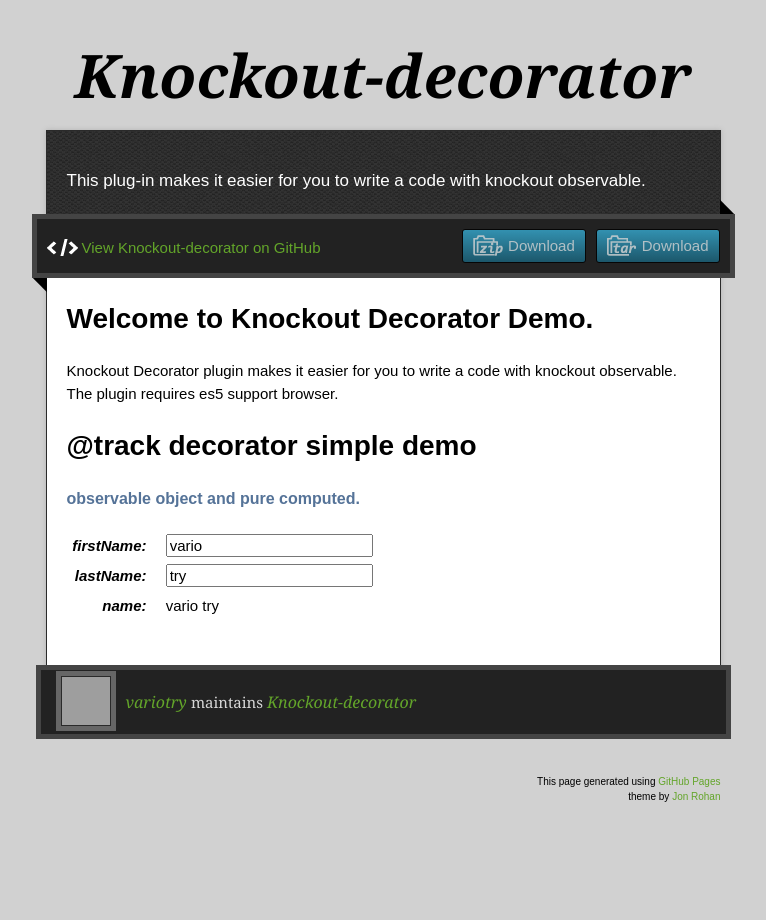
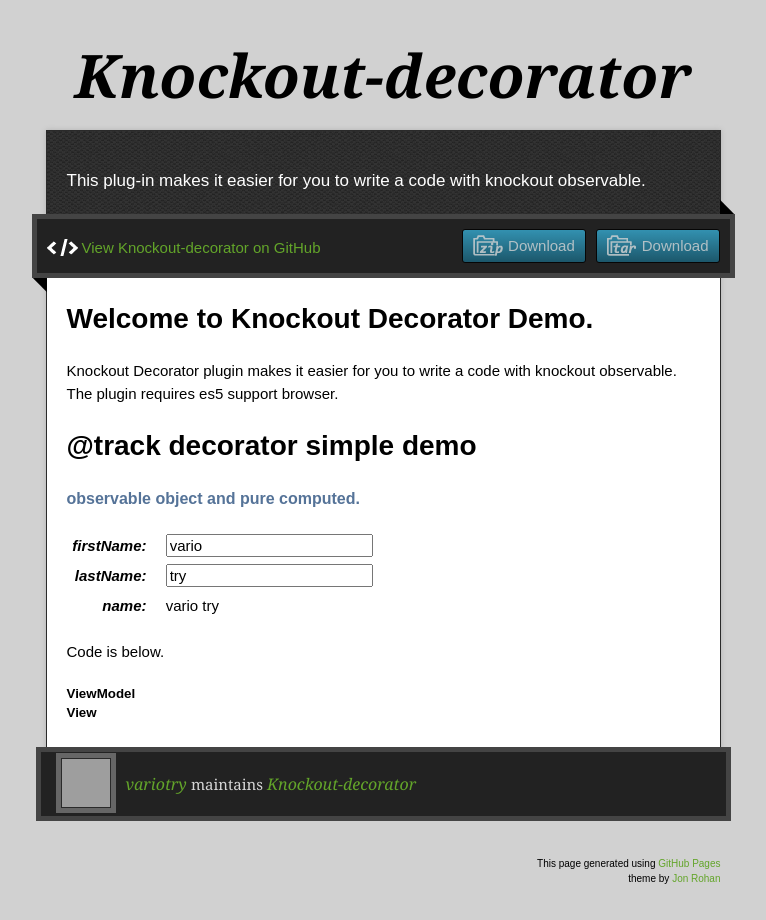
Before and after one commit to variotry/knockout-decorator, a website: page index.html in a window 1280 px wide. Shown: the whole page, without its empty margins (257-1023 px from the left). Before the commit the page ends 894 px from the top, so only its background shows below. Drawn offline with nearby package versions, Linux system fonts and the light colour scheme; grey boxes are pictures that could not be loaded.

Commit message:
Add source code views

```diff
--- a/index.html
+++ b/index.html
@@ -61,6 +61,14 @@
 							<dd data-bind="text:name" title="computed result"></dd>
 						</dl>
 					</article>
+
+					<aside class="src">
+						<p>Code is below.</p>
+						<h1>ViewModel</h1>
+						<script src="https://gist.github.com/variotry/b8e56c3f65cd8bfc209f0981baaeebf4.js"></script>
+						<h1>View</h1>
+						<script src="https://gist.github.com/variotry/c08351513021243be81ad9d5d68bab07.js"></script>
+					</aside>
 				</article>
 			</article>
 		</div>
--- a/sass/demo.scss
+++ b/sass/demo.scss
@@ -26,3 +26,17 @@
 		}
 	}
 }
+
+// common
+aside.src
+{
+	h1
+	{
+		font-size:10pt;
+		margin:0;
+	}
+	td
+	{
+		width:auto !important;
+	}
+}
```
Also changed, not shown: stylesheets/demo.css, 1 other file.
